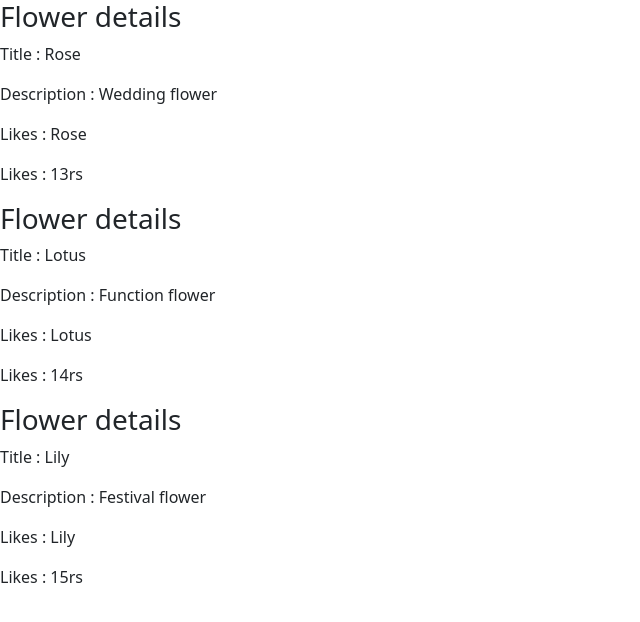
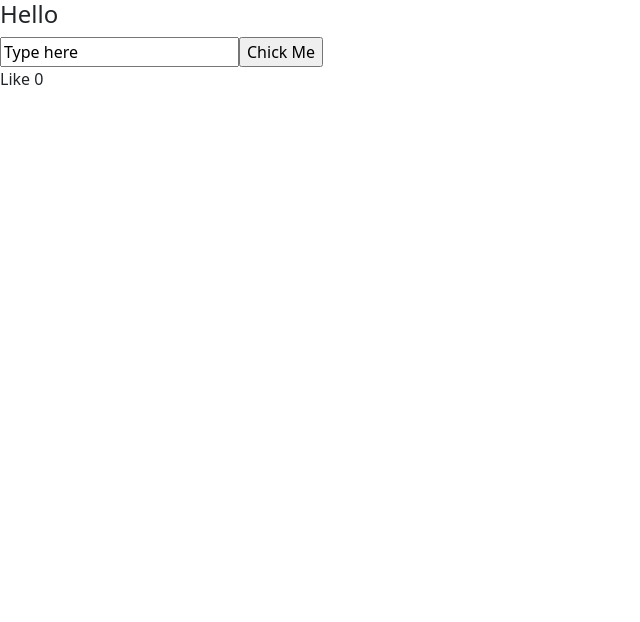
Before and after one commit to Saurabh-0102/React, a React (Create React App) app: page / in a window 1280 px wide. Shown: the top 622 px of the page, without its empty margins (0-640 px from the left). Built offline with nearby package versions, Linux system fonts and the light colour scheme.

Commit message:
Increment operation

```diff
--- a/src/App.js
+++ b/src/App.js
@@ -1,44 +1,30 @@
-import React, { useState } from "react";
+import { useState } from "react";
 
 export default function App() {
   return (
     <>
-      <Products title="Rose" description="Wedding flower" Likes="5000" price = "13rs" />
-      <Products title="Lotus" description="Function flower" Likes="6000" price = "14rs" />
-      <Products title="Lily" description="Festival flower" Likes="7000" price = "15rs" />
+      <MyComponent />
     </>
   );
 }
 
-function MyCompenent() {
+function MyComponent() {
+  let [counter, setcounter] = useState(0);
+
+  const increment = () => {
+      counter = counter + 1;
+
+      setcounter(counter);
+  };
+
   return (
     <div>
-      <h1>Working with input elements</h1>
-      <input className="form-control" type="text" placeholder="Tweet here..." />
-      <input type="button" value="Tweet" />
+      <h4>Hello</h4>
+      <input type="text" value="Type here" />
+      <input type="button" value="Chick Me" onClick={increment} />
+      <div>
+          Like {counter}
+      </div>
     </div>
   );
 }
-
-// function Products() {
-//   return (
-//     <div>
-//       <h4> Flower details</h4>
-//       {/* <p>Title : {this.props.title}</p> */}
-//     </div>
-//   );
-// }
-
-class Products extends React.Component {
-  render() {
-    return (
-      <div>
-        <h3>Flower details</h3>
-        <p> Title : {this.props.title} </p>
-        <p> Description : {this.props.description} </p>
-        <p> Likes : {this.props.title} </p>
-        <p> Likes : {this.props.price} </p>
-      </div>
-    );
-  }
-}
```
